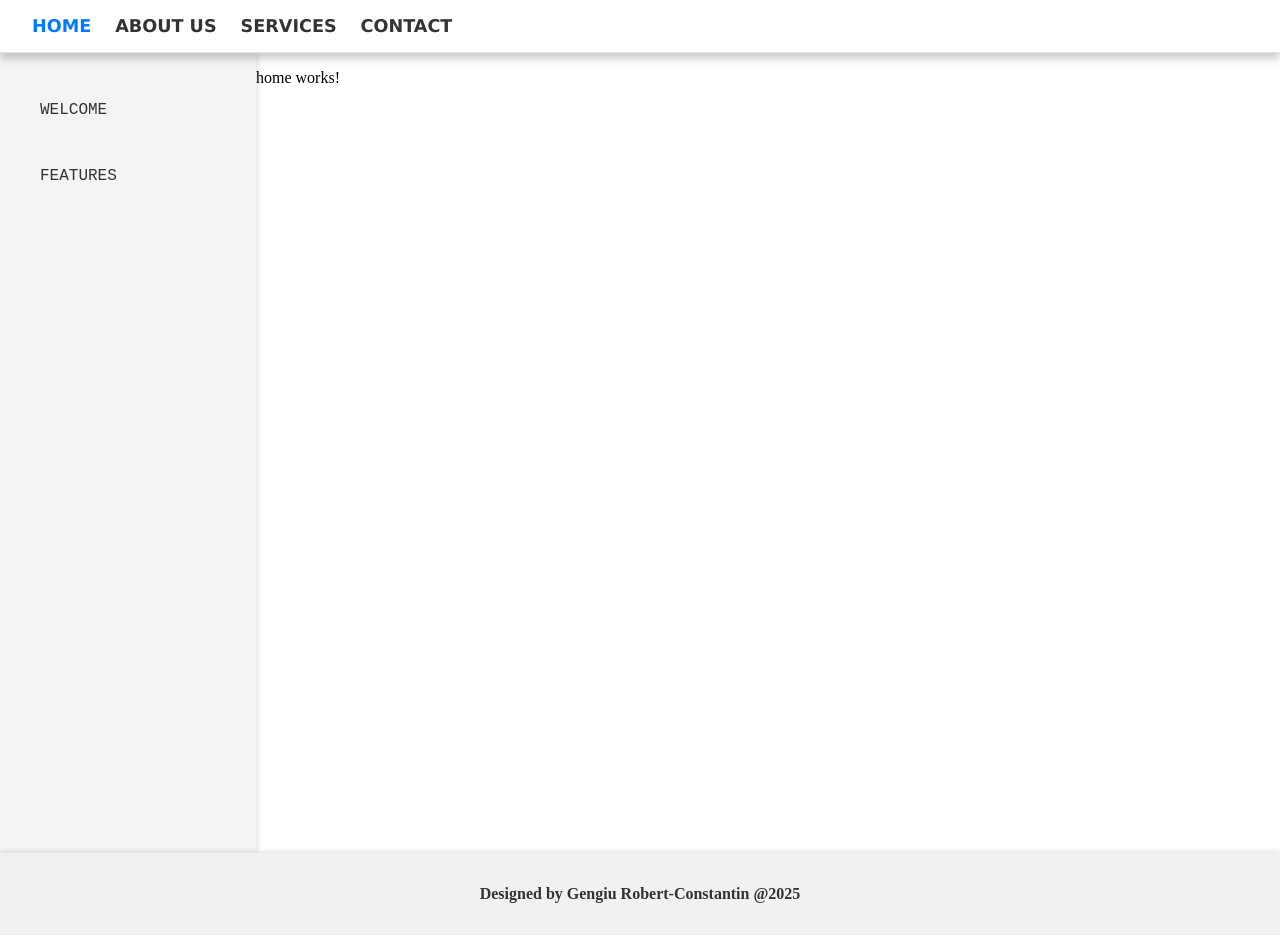
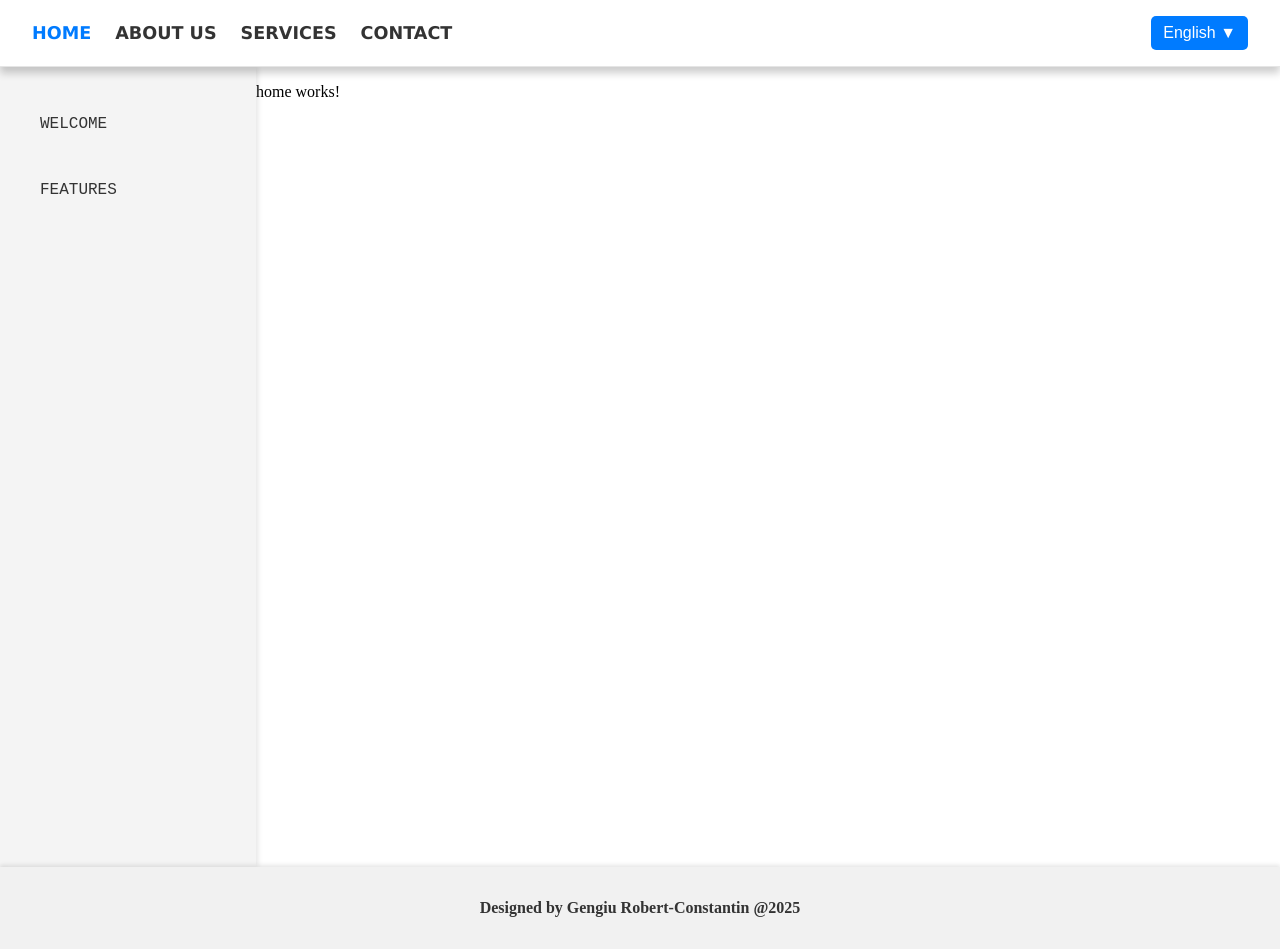
Before and after one commit to GengiuRobert/AngularAppTemplate, an Angular app in the folder app-template-project/: page / in a window 1280 px wide. Built offline with nearby package versions, Linux system fonts and the light colour scheme.

Commit message:
language dropdown css html config

```diff
--- a/app-template-project/src/components/navbar/navbar.component.css
+++ b/app-template-project/src/components/navbar/navbar.component.css
@@ -95,3 +95,68 @@ nav ul li::after {
 nav ul li:hover::after {
     width: 100%;
 }
+
+.language-dropdown {
+    position: relative;
+    display: inline-block;
+    margin-left: auto;
+}
+
+.language-dropdown button {
+    background-color: #007bff;
+    color: white;
+    border: none;
+    padding: 8px 12px;
+    cursor: pointer;
+    font-size: 1rem;
+    border-radius: 5px;
+    transition: background-color 0.3s ease;
+    position: relative;
+    z-index: 10;
+}
+
+.language-dropdown button:hover {
+    background-color: #0056b3;
+}
+
+.dropdown-menu {
+    position: absolute;
+    top: 100%;
+    left: 50%;
+    transform: translateX(-50%);
+    background: white;
+    border: 1px solid #ccc;
+    border-radius: 5px;
+    list-style: none;
+    margin: 5px 0;
+    width: 150px;
+    box-shadow: 0 2px 4px rgba(0, 0, 0, 0.1);
+    display: flex;
+    flex-direction: column;
+    overflow: hidden;
+}
+
+.dropdown-menu li {
+    padding: 10px;
+    margin: 5px;
+    text-align: center;
+    font-size: 1rem;
+    cursor: pointer;
+    transition: background 0.3s ease;
+    position: relative;
+}
+
+@media (min-width: 768px) {
+    .dropdown-menu {
+        right: 0;
+        left: auto;
+        transform: none;
+    }
+}
+
+@media (max-width: 767px) {
+    .dropdown-menu {
+        left: 50%;
+        transform: translateX(-50%);
+    }
+}
--- a/app-template-project/src/components/navbar/navbar.component.html
+++ b/app-template-project/src/components/navbar/navbar.component.html
@@ -1,12 +1,31 @@
 <nav [class.sticky]="appService.getComponentConfig('navbar')?.sticky"
-     [class.transparent]="appService.getComponentConfig('navbar')?.transparent">
+    [class.transparent]="appService.getComponentConfig('navbar')?.transparent">
     <ul>
         @for(link of appService.getComponentConfig('navbar')?.links; track link.id) {
-            @if(link.enabled === true) {
-                <li>
-                    <a [routerLink]="link.url" [routerLinkActive]="'active'" [routerLinkActiveOptions]="{ exact: true }">{{ link.name }}</a>
-                </li>
-            }
+        @if(link.enabled === true) {
+        <li>
+            <a [routerLink]="link.url" [routerLinkActive]="'active'" [routerLinkActiveOptions]="{ exact: true }">{{
+                link.name }}</a>
+        </li>
+        }
         }
     </ul>
+
+
+    @if(appService.getComponentConfig('languageSwitcher')?.enabled) {
+    <div class="language-dropdown">
+        <button (click)="appService.toggleDropdown()">
+            {{ appService.getLanguage() }} ▼
+        </button>
+        @if(appService.isLanguageDropdownOpen() === true){
+        <ul class="dropdown-menu">
+            @for(lang of appService.getAvailableLanguages(); track lang.name) {
+            <li (click)="appService.setLanguage(lang.name)">{{ lang.name }}</li>
+            }
+        </ul>
+        }
+    </div>
+    }
+
+
 </nav>
--- a/app-template-project/src/services/appconfig.service.ts
+++ b/app-template-project/src/services/appconfig.service.ts
@@ -25,7 +25,7 @@ export class AppConfigService {
         return sidebarConfig.links[this.currentRoute()] || [];
     });
 
-    getAvailableLanguageas = computed(() => {
+    getAvailableLanguages = computed(() => {
         const languageConfig = this.getComponentConfig('languageSwitcher');
         return languageConfig?.enabled ? languageConfig.language.filter((lang: any) => lang.enabled) : [];
     });
```
